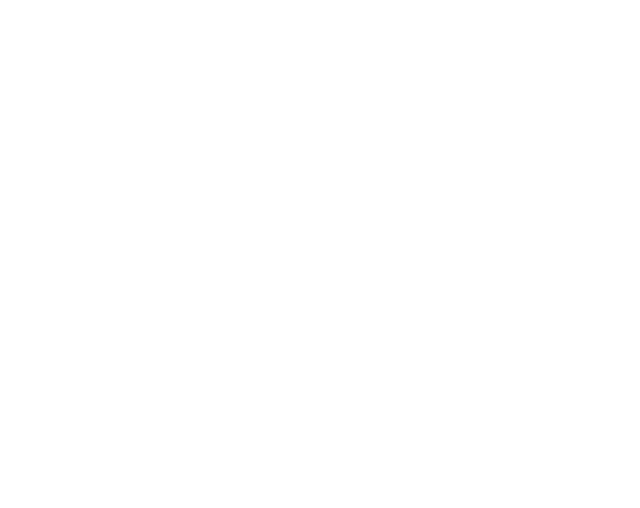
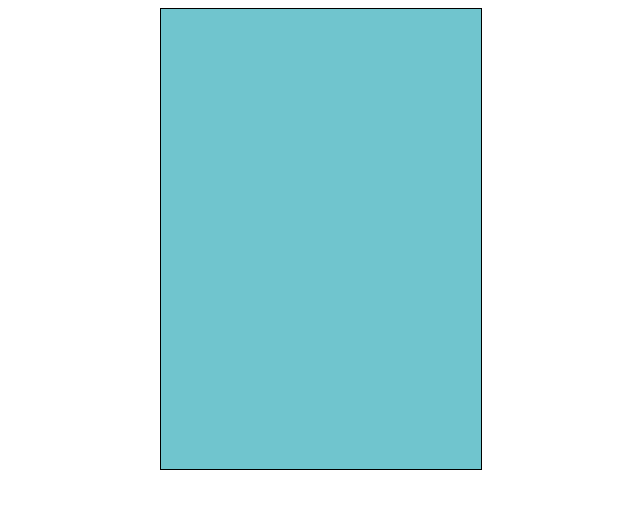
Before and after one commit to AliMusa04/flappy_bird_game, a plain HTML site: page index.html in a window 1280 px wide. Shown: the whole page, without its empty margins (319-959 px from the left). Drawn offline with Linux system fonts and the light colour scheme.

```diff
--- a/flappy_design.css
+++ b/flappy_design.css
@@ -0,0 +1,9 @@
+body {
+  display: flex;
+  justify-content: center;
+}
+#cnv {
+  width: 320px;
+  height: 460px;
+  border: 1px solid;
+}
--- /dev/null
+++ b/game.js
@@ -0,0 +1,33 @@
+const canvasElem = document.getElementById("cnv");
+const canvasCont = canvasElem.getContext("2d");
+console.log(canvasElem);
+
+let frame = 0;
+
+const allImage = new Image();
+allImage.src = "img/sprite.png";
+
+const background = {
+  sX: 123,
+  sY: 23,
+  sWidth: 213,
+  sHeight: 123,
+  x: 12,
+  y: 23,
+};
+function paint() {
+  //SKY COLOR SET
+  canvasCont.fillStyle = "#70c5ce";
+  canvasCont.fillRect(0, 0, canvasElem.width, canvasElem.height);
+}
+
+function update() {}
+
+function loop() {
+  update();
+  paint();
+  frames++;
+
+  requestAnimationFrame(loop);
+}
+loop();
--- a/index.html
+++ b/index.html
@@ -5,9 +5,10 @@
     <meta http-equiv="X-UA-Compatible" content="IE=edge" />
     <meta name="viewport" content="width=device-width, initial-scale=1.0" />
     <link rel="stylesheet" href="./flappy_design.css" />
-    <title>Document</title>
+    <title>Flappy Bird clone</title>
   </head>
   <body>
-    <script src="./index.js"></script>
+    <canvas id="cnv"></canvas>
+    <script src="./game.js"></script>
   </body>
 </html>
```
Also changed, not shown: img/sprite.png (added), index.js (deleted), 5 other files.
